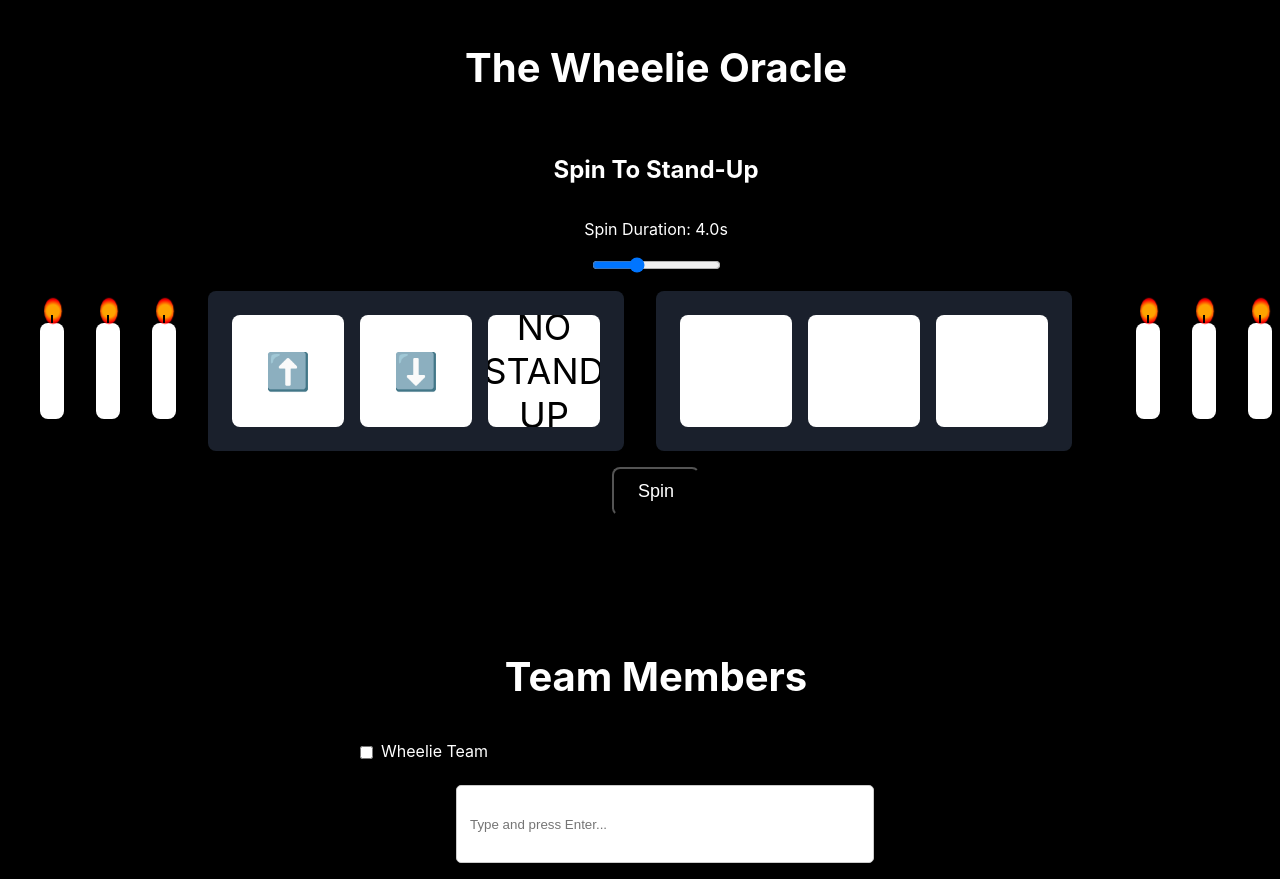
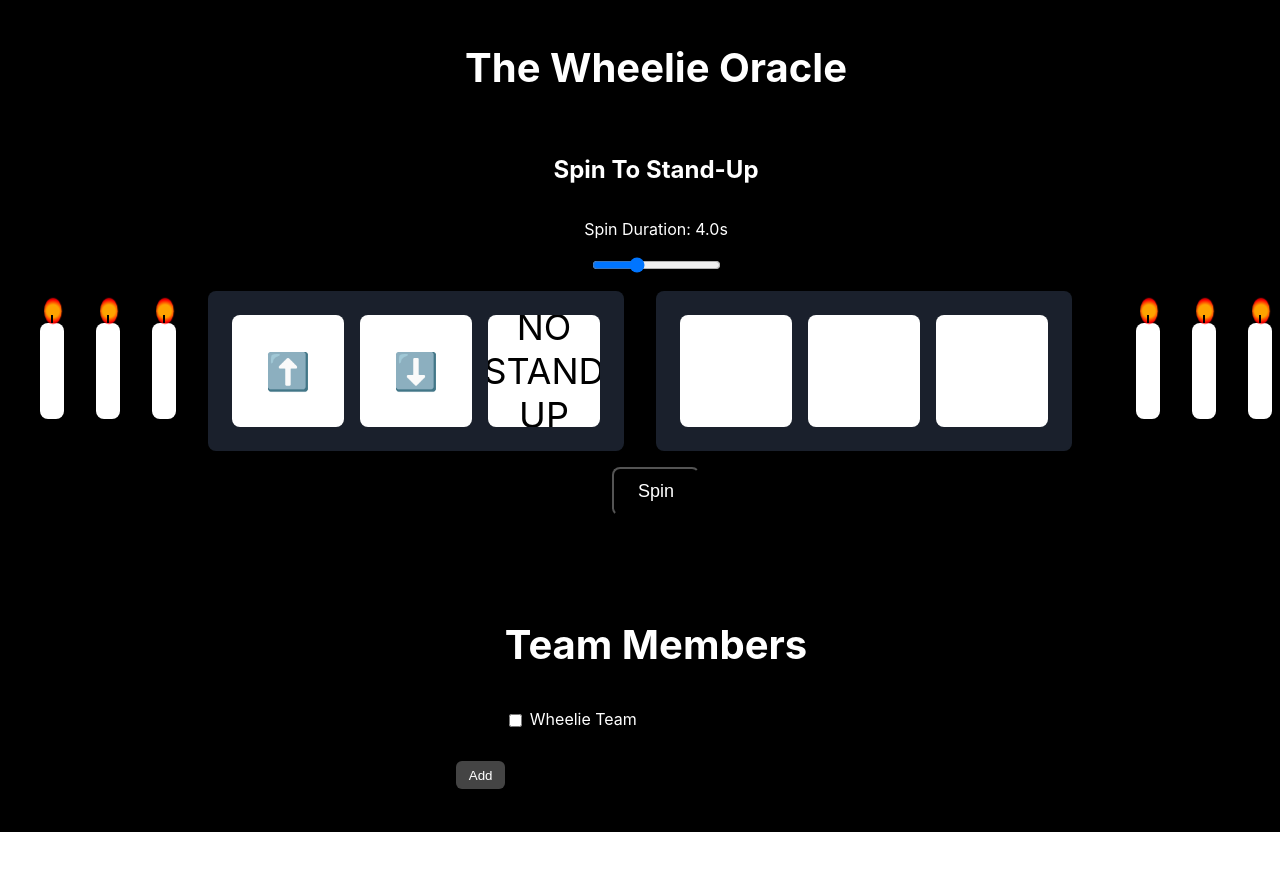
Before and after one commit to andrewoc98/up-or-down, a React (Create React App) app: page / in a window 1280 px wide. Shown: the top 879 px of the page. After the commit the page ends 832 px from the top, so only its background shows below. Built offline with nearby package versions, Linux system fonts and the light colour scheme.

Commit message:
Added a slider

```diff
--- a/src/App.css
+++ b/src/App.css
@@ -67,8 +67,6 @@ p{
 }
 
 .sacrificial-lambs {
-    margin-top: 2rem;
-    width: 80%;
     max-width: 600px;
     align-content: center;
 }
@@ -155,7 +153,7 @@ h3{
 
 .tag-textarea {
     display: flex;
-    gap: 5px;
+
     flex-wrap: wrap; /* Ensure tags wrap instead of overflowing */
     border: 1px solid #ccc;
     padding: 8px;
@@ -169,12 +167,6 @@ h3{
 }
 
 .tag {
-    background: black;
-    color: white;
-    padding: 5px 8px;
-    border-radius: 4px;
-    display: flex;
-    align-items: center;
     background: black;
     color: white;
     padding: 5px 8px;
@@ -231,3 +223,33 @@ h3{
 .tag-input-container {
     flex-grow: 1; /* Ensures TagInput takes remaining space */
 }
+
+.tag {
+    display: flex;
+    gap: 0.5rem;
+    align-items: center;
+    margin-bottom: 0.5rem;
+}
+.tag-input, .weight-input {
+    padding: 0.3rem;
+    background: #333;
+    border: 1px solid #444;
+    color: white;
+    border-radius: 4px;
+}
+.remove-tag {
+    background: none;
+    border: none;
+    color: red;
+    font-size: 1rem;
+    cursor: pointer;
+}
+.add-entry {
+    margin-top: 0.5rem;
+    background: #444;
+    color: white;
+    padding: 0.4rem 0.8rem;
+    border: none;
+    border-radius: 6px;
+    cursor: pointer;
+}
--- a/src/App.js
+++ b/src/App.js
@@ -28,19 +28,25 @@ export default function SlotMachine() {
   const [peopleSlots, setPeopleSlots] = useState(["", "", ""]);
   const [text, setText] = useState("");
   const [spinning, setSpinning] = useState(false);
-  const [sacrificialLambs, setSacrificialLambs] = useState("");
+  const [lambs, setLambs] = useState([]);
   const [isWheelieTeam, setIsWheelieTeam] = useState(false);
   const [spinDuration, setSpinDuration] = useState(4000);
 
     useEffect(() => {
         if (spinning) {
             const interval1 = setInterval(() => {
-                setSlots(Array.from({ length: 3 }, () => symbols[Math.floor(Math.random() * symbols.length)]));
+                setSlots(
+                    Array.from({ length: 3 }, () => symbols[Math.floor(Math.random() * symbols.length)])
+                );
             }, 100);
+
             const interval2 = setInterval(() => {
-                const lambs = sacrificialLambs.split(",").map(lamb => lamb.trim()).filter(lamb => lamb !== "");
-                setPeopleSlots(Array.from({ length: 3 }, () => lambs[Math.floor(Math.random() * lambs.length)] || ""));
+                const validLambs = lambs.filter(l => l.name.trim() !== "");
+                setPeopleSlots(
+                    Array.from({ length: 3 }, () => weightedRandomPick(validLambs) || "")
+                );
             }, 105);
+
             let stepCounter = 0;
             const textInterval = setInterval(() => {
                 if (stepCounter < steps.length) {
@@ -49,13 +55,17 @@ export default function SlotMachine() {
                 } else {
                     clearInterval(textInterval);
                 }
-            }, (spinDuration/9)); // Show each step for 500ms
+            }, spinDuration / 9);
 
             setTimeout(() => {
-                setSlots(Array.from({ length: 3 }, () => symbols[generateDay()]));
-                const lambs = sacrificialLambs.split(",").map(lamb => lamb.trim()).filter(lamb => lamb !== "");
-                const person = lambs[Math.floor(Math.random() * lambs.length)] || "";
-                setPeopleSlots(Array.from({ length: 3 }, () => person));
+                setSlots(
+                    Array.from({ length: 3 }, () => symbols[generateDay()])
+                );
+                const validLambs = lambs.filter(l => l.name.trim() !== "");
+                const finalPerson = weightedRandomPick(validLambs);
+                setPeopleSlots(
+                    Array.from({ length: 3 }, () => finalPerson || "")
+                );
                 setSpinning(false);
                 clearInterval(interval1);
                 clearInterval(interval2);
@@ -68,9 +78,9 @@ export default function SlotMachine() {
                 clearInterval(textInterval);
             };
         }
-    }, [spinning]);
+    }, [spinning, lambs, spinDuration]);
 
-  return (
+    return (
 
       <div className="mainDiv">
           <h1 className="header scary-font">The Wheelie Oracle</h1>
@@ -142,11 +152,12 @@ export default function SlotMachine() {
                           type="checkbox"
                           checked={isWheelieTeam}
                           onChange={(e) => {
-                              setIsWheelieTeam(e.target.checked);
-                              if (e.target.checked) {
-                                  setSacrificialLambs(wheelieTeam.join(", "));
+                              const checked = e.target.checked;
+                              setIsWheelieTeam(checked);
+                              if (checked) {
+                                  setLambs(wheelieTeam.map(name => ({ name, weight: 1 })));
                               } else {
-                                  setSacrificialLambs("");
+                                  setLambs([]);
                               }
                           }}
                       />
@@ -157,7 +168,8 @@ export default function SlotMachine() {
           <TagInput
               isWheelieTeam={isWheelieTeam}
               wheelieTeam={wheelieTeam}
-              onTagsChange={setSacrificialLambs} />
+              onTagsChange={setLambs}
+          />
       </div>
   );
 }
@@ -185,9 +197,12 @@ export default function SlotMachine() {
         return (day === 2) || (day === 4)
     }
 
-    function selectPerson(){
-        return Math.floor(Math.random() * 9)
-    }
+function weightedRandomPick(array) {
+    const weightedList = array.flatMap(({ name, weight }) =>
+        Array(weight).fill(name)
+    );
+    return weightedList[Math.floor(Math.random() * weightedList.length)];
+}
 
 
 function Candle() {
--- a/src/TagInput.js
+++ b/src/TagInput.js
@@ -1,48 +1,57 @@
 import { useState, useEffect } from "react";
 
 export default function TagInput({ isWheelieTeam, wheelieTeam, onTagsChange }) {
-    const [tags, setTags] = useState([]);
+    const [entries, setEntries] = useState([]);
 
-    // Sync with "Wheelie Team" checkbox state
     useEffect(() => {
         if (isWheelieTeam) {
-            setTags(wheelieTeam);
+            setEntries(wheelieTeam.map(name => ({ name, weight: 1 })));
         } else {
-            setTags([]);
+            setEntries([]);
         }
     }, [isWheelieTeam, wheelieTeam]);
 
     useEffect(() => {
-        onTagsChange(tags.join(", "));
-    }, [tags, onTagsChange]);
+        onTagsChange(entries);
+    }, [entries, onTagsChange]);
 
-    const addTag = (e) => {
-        if (e.key === "Enter" && e.target.value.trim()) {
-            setTags([...tags, e.target.value.trim()]);
-            e.target.value = "";
-        }
+    const addEntry = () => {
+        setEntries([...entries, { name: "", weight: 1 }]);
     };
 
-    const removeTag = (index) => {
-        setTags(tags.filter((_, i) => i !== index));
+    const updateEntry = (index, field, value) => {
+        const newEntries = [...entries];
+        newEntries[index][field] = field === "weight" ? parseInt(value) || 1 : value;
+        setEntries(newEntries);
+    };
+
+    const removeEntry = (index) => {
+        setEntries(entries.filter((_, i) => i !== index));
     };
 
     return (
         <div className="tag-input-container">
-            <div className="tag-textarea">
-                {tags.map((tag, index) => (
-                    <div key={index} className="tag">
-                        {tag}
-                        <button onClick={() => removeTag(index)} className="remove-tag">✖</button>
-                    </div>
-                ))}
-                <input
-                    type="text"
-                    placeholder="Type and press Enter..."
-                    onKeyDown={addTag}
-                    className="tag-input"
-                />
-            </div>
+            {entries.map((entry, index) => (
+                <div key={index} className="tag">
+                    <input
+                        type="text"
+                        placeholder="Name"
+                        value={entry.name}
+                        onChange={(e) => updateEntry(index, "name", e.target.value)}
+                        className="tag-input"
+                    />
+                    <input
+                        type="number"
+                        placeholder="Weight"
+                        value={entry.weight}
+                        onChange={(e) => updateEntry(index, "weight", e.target.value)}
+                        className="weight-input"
+                        min="1"
+                    />
+                    <button onClick={() => removeEntry(index)} className="remove-tag">✖</button>
+                </div>
+            ))}
+            <button onClick={addEntry} className="add-entry">Add</button>
         </div>
     );
 }
```
